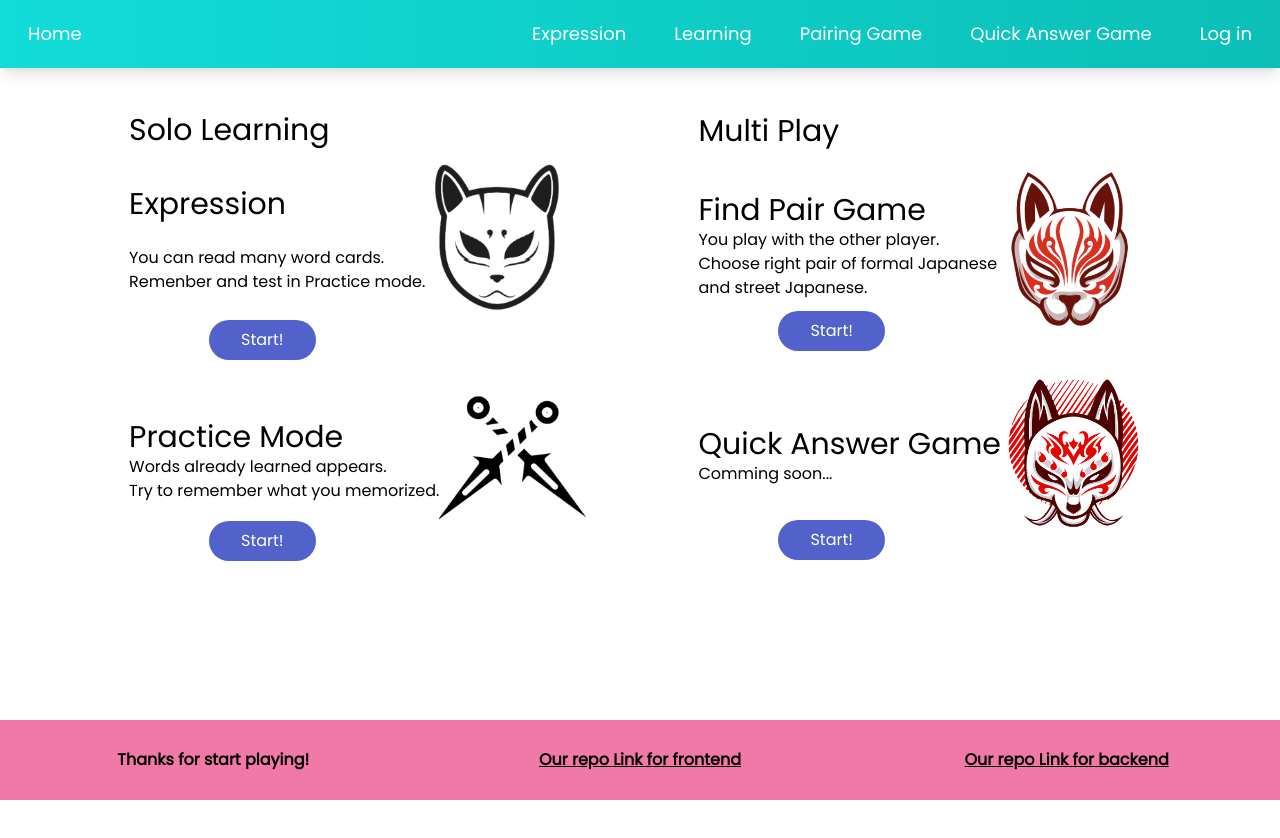
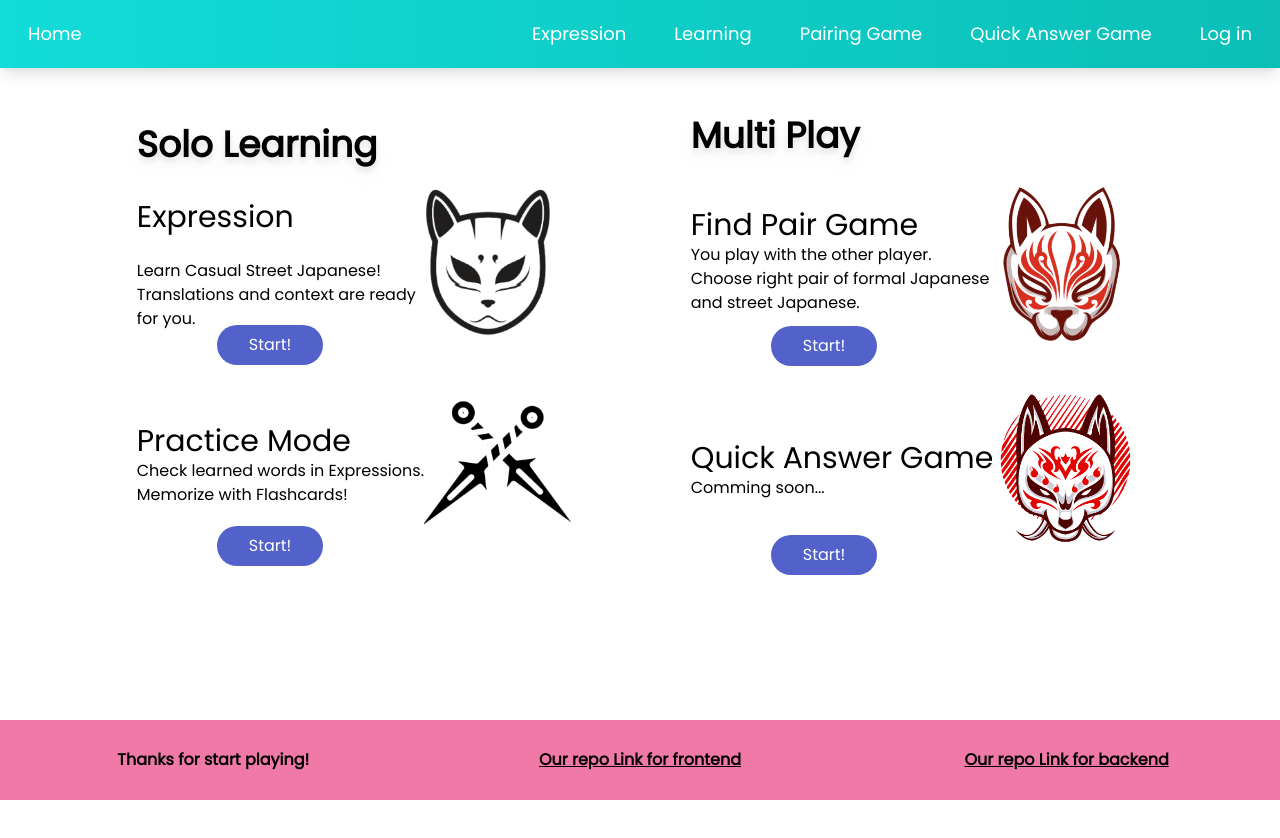
Before and after one commit to JStreet-Sensei/jstreet-frontend, a Next.js app: page /select-game in a window 1280 px wide. Shown: the top 838 px of the page. Built offline with nearby package versions, Linux system fonts and the light colour scheme; no server answers.

Commit message:
Update layout of the page. Update catch phrases.

```diff
--- a/components/game/flashCard/Start.tsx
+++ b/components/game/flashCard/Start.tsx
@@ -4,20 +4,22 @@ import Link from 'next/link';
 const StartFlashCard: React.FC = () => {
   return (
     <>
-      <div className="flex flex-col md:flex-row h-full items-center ">
-        <div className='flex flex-col'>
+      <div className="flex md:flex-row flex-col h-full items-center">
+        <div className="flex flex-col">
           <h3 className="text-3xl text-start">Practice Mode</h3>
-          <h5>Words already learned appears.<br></br>Try to remember what you memorized.</h5>
+          <h5>
+            Check learned words in Expressions.<br></br>Memorize with Flashcards!
+          </h5>
         </div>
         <Image width={150} height={150} src="/practice-nife.png" alt="Cross nife picture" />
       </div>
-      <div className='ml-20'>
+      <div className="ml-20">
         <Link href={'/game/flash-card'}>
           <button
             className="bg-[var(--savoy-blue)] text-white py-2
           rounded-full transform -translate-y-1/2 top-1/2 hover:bg-[var(--tekhelet)] transition
-          px-8
-          cursor-pointer"
+          px-8 cursor-pointer
+          "
           >
             Start!
           </button>
--- a/components/game/newWords/Start.tsx
+++ b/components/game/newWords/Start.tsx
@@ -5,19 +5,22 @@ const LearningStart: React.FC = () => {
   return (
     <>
       <div className="flex md:flex-row flex-col h-full items-center">
-        <div className='flex flex-col'>
-          <h3 className="text-3xl text-start">Expression</h3><br></br>
-          <h5>You can read many word cards. <br></br>Remenber and test in Practice mode.</h5>
+        <div className="flex flex-col">
+          <h3 className="text-3xl text-start">Expression</h3>
+          <br></br>
+          <h5>
+            Learn Casual Street Japanese! <br></br>Translations and context are ready <br></br>for you.
+          </h5>
         </div>
         <Image width={150} height={150} src="/new-expression-fox.png" alt="Fox picture" />
       </div>
-      <div className='ml-20'>
+      <div className="ml-20">
         <Link href={'/game/expression'}>
           <button
-            className="mt-5 bg-[var(--savoy-blue)] text-white py-2
+            className="bg-[var(--savoy-blue)] text-white py-2
           rounded-full transform -translate-y-1/2 top-1/2 hover:bg-[var(--tekhelet)] transition
-          px-8
-          cursor-pointer "
+          px-8 cursor-pointer
+          "
           >
             Start!
           </button>
--- a/components/game/quickGame/Start.tsx
+++ b/components/game/quickGame/Start.tsx
@@ -11,7 +11,7 @@ const StartQuickAnswerGame: React.FC = () => {
         </div>
         <Image width={150} height={150} src="/quick-answer-fox.png" alt="Quick Answer Game Fox Picture" />
       </div>
-      <div className='ml-20'>
+      <div className="ml-20">
         <Link href={'/'}>
           <button
             className="bg-[var(--savoy-blue)] text-white py-2
--- a/pages/select-game.tsx
+++ b/pages/select-game.tsx
@@ -5,18 +5,16 @@ import StartPairGame from '@/components/game/findPairGame/Start';
 import StartQuickGame from '@/components/game/quickGame/Start';
 
 const SelectGame: React.FC = () => {
-
   return (
     <>
-      <div className='flex md:flex-row flex-col justify-evenly items-center mt-11'>
-
-        <div className='flex flex-col md:ml-5'>
-          <h2 className='text-3xl mb-3'>Solo Learning</h2>
+      <div className="flex md:flex-row flex-col md:justify-evenly justify-center items-center mt-12">
+        <div className="flex flex-col md:ml-5 gap-5 md:gap-0">
+          <h1 className="text-4xl mb-5 font-bold drop-shadow-lg">Solo Learning</h1>
           <StartExpression />
           <StartFlashCard />
         </div>
-        <div className='flex flex-col md:mr-5 gap-5 md:gap-0'>
-          <h2 className='text-3xl md:mb-3 mb-0 md:mt-0 mt-5'>Multi Play</h2>
+        <div className="flex flex-col md:mr-5 gap-5 md:gap-0 mt-12 md:mt-0">
+          <h1 className="text-4xl mb-5 font-bold drop-shadow-lg ">Multi Play</h1>
           <StartPairGame />
           <StartQuickGame />
         </div>
```
Also changed, not shown: components/game/findPairGame/Start.tsx (+6 -4 lines).
